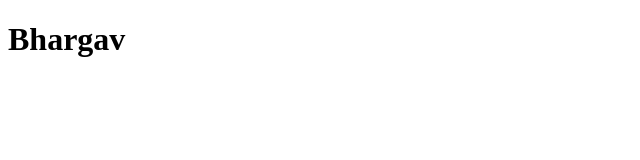
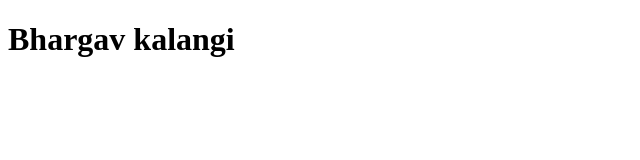
Before and after one commit to HeyKalangi/learningreact, a plain HTML site: page index.html in a window 1280 px wide. Shown: the whole page, without its empty margins (0-640 px from the left). Drawn offline with Linux system fonts and the light colour scheme.

Commit message:
data changed

```diff
--- a/index.html
+++ b/index.html
@@ -7,6 +7,6 @@
     <title>Document</title>
 </head>
 <body>
-    <h1>Bhargav</h1>
+    <h1>Bhargav kalangi</h1>
 </body>
 </html>
```
